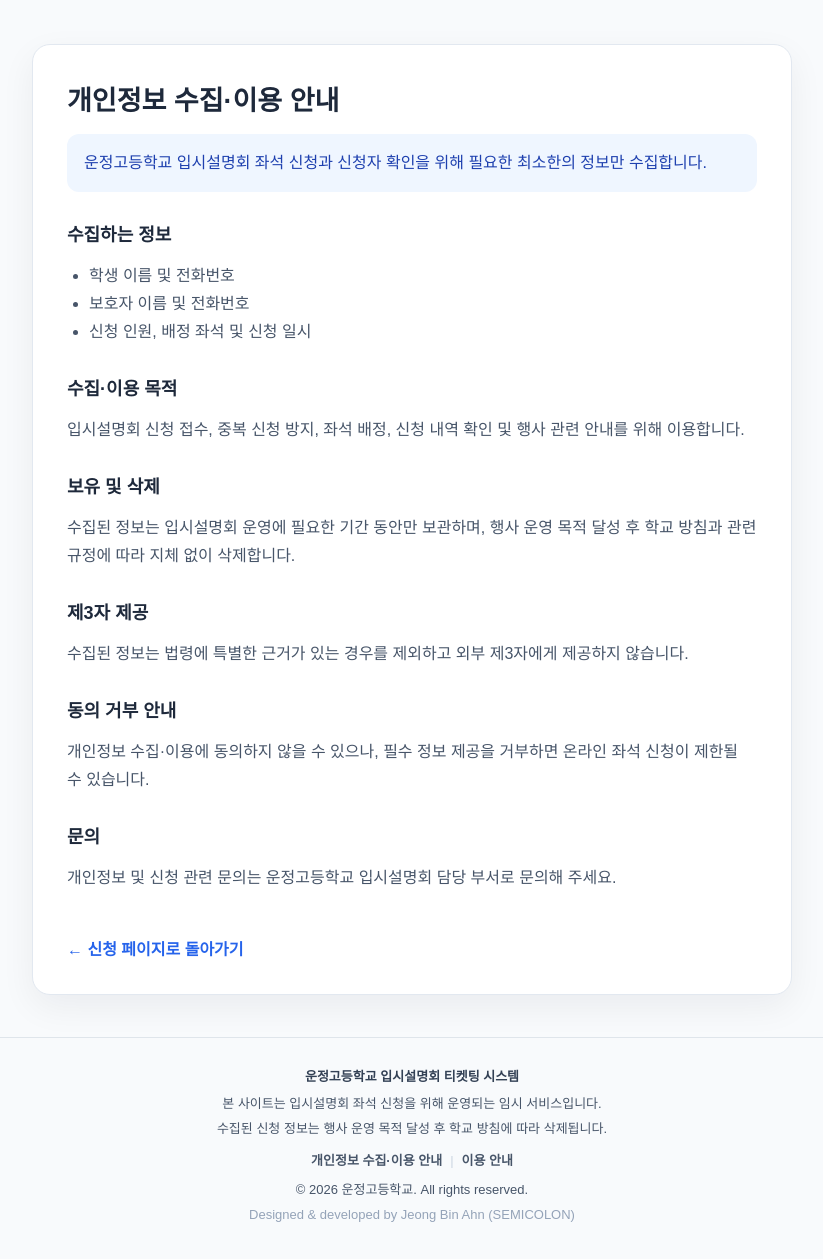
After one commit to jeongbin-0509/UJHSTicketing, a Flask app: page /privacy in a window 1280 px wide. The commit adds this page. Shown: the whole page, without its empty margins (228-1051 px from the left). Run offline with Flask 3, Linux system fonts and the light colour scheme; parts of the project's set-up code (start-up, migrations or seed data) failed here and were passed over; some libraries are stand-ins or nearby versions.

Commit message:
사이트 하단과 개인정보 이용 안내 추가

```diff
--- /dev/null
+++ b/templates/_footer.html
@@ -0,0 +1,20 @@
+<style>
+  .site-footer { width: 100%; margin-top: 42px; padding: 28px 18px 32px; border-top: 1px solid rgba(148,163,184,.25); color: #64748b; font-size: 13px; line-height: 1.7; text-align: center; }
+  .site-footer__title { margin: 0 0 4px; color: #334155; font-weight: 700; }
+  .site-footer__text { margin: 2px 0; }
+  .site-footer__links { margin: 10px 0 7px; }
+  .site-footer__links a { color: #475569; font-weight: 600; text-decoration: none; }
+  .site-footer__links a:hover { color: #2563eb; text-decoration: underline; }
+  .site-footer__divider { margin: 0 8px; color: #cbd5e1; }
+  .site-footer__credit { margin: 2px 0 0; color: #94a3b8; }
+</style>
+<footer class="site-footer">
+  <p class="site-footer__title">운정고등학교 입시설명회 티켓팅 시스템</p>
+  <p class="site-footer__text">본 사이트는 입시설명회 좌석 신청을 위해 운영되는 임시 서비스입니다.</p>
+  <p class="site-footer__text">수집된 신청 정보는 행사 운영 목적 달성 후 학교 방침에 따라 삭제됩니다.</p>
+  <nav class="site-footer__links" aria-label="사이트 정책">
+    <a href="/privacy">개인정보 수집·이용 안내</a><span class="site-footer__divider" aria-hidden="true">|</span><a href="/notice">이용 안내</a>
+  </nav>
+  <p class="site-footer__text">© 2026 운정고등학교. All rights reserved.</p>
+  <p class="site-footer__credit">Designed &amp; developed by Jeong Bin Ahn (SEMICOLON)</p>
+</footer>
--- a/templates/apply.html
+++ b/templates/apply.html
@@ -641,5 +641,6 @@
 
 
     </script>
+    {% include "_footer.html" %}
   </body>
 </html>
--- a/templates/index.html
+++ b/templates/index.html
@@ -526,5 +526,6 @@
 </script>
 
 
+  {% include "_footer.html" %}
 </body>
 </html>
--- /dev/null
+++ b/templates/privacy.html
@@ -0,0 +1,30 @@
+<!doctype html>
+<html lang="ko">
+<head>
+  <meta charset="UTF-8"><meta name="viewport" content="width=device-width,initial-scale=1.0">
+  <title>개인정보 수집·이용 안내 | 운정고등학교</title>
+  <style>
+    *{box-sizing:border-box}body{margin:0;background:#f8fafc;color:#1e293b;font-family:Arial,"Noto Sans KR",sans-serif}main{width:min(760px,calc(100% - 32px));margin:44px auto 0;padding:34px;background:#fff;border:1px solid #e2e8f0;border-radius:18px;box-shadow:0 12px 35px rgba(15,23,42,.06)}h1{margin:0 0 12px;font-size:27px}h2{margin:28px 0 8px;font-size:18px}p,li{color:#475569;line-height:1.75}ul{padding-left:22px}.summary{padding:15px 17px;border-radius:12px;background:#eff6ff;color:#1e40af}.back{display:inline-block;margin-top:28px;color:#2563eb;font-weight:700;text-decoration:none}@media(max-width:600px){main{margin-top:20px;padding:24px 20px}h1{font-size:23px}}
+  </style>
+</head>
+<body>
+  <main>
+    <h1>개인정보 수집·이용 안내</h1>
+    <p class="summary">운정고등학교 입시설명회 좌석 신청과 신청자 확인을 위해 필요한 최소한의 정보만 수집합니다.</p>
+    <h2>수집하는 정보</h2>
+    <ul><li>학생 이름 및 전화번호</li><li>보호자 이름 및 전화번호</li><li>신청 인원, 배정 좌석 및 신청 일시</li></ul>
+    <h2>수집·이용 목적</h2>
+    <p>입시설명회 신청 접수, 중복 신청 방지, 좌석 배정, 신청 내역 확인 및 행사 관련 안내를 위해 이용합니다.</p>
+    <h2>보유 및 삭제</h2>
+    <p>수집된 정보는 입시설명회 운영에 필요한 기간 동안만 보관하며, 행사 운영 목적 달성 후 학교 방침과 관련 규정에 따라 지체 없이 삭제합니다.</p>
+    <h2>제3자 제공</h2>
+    <p>수집된 정보는 법령에 특별한 근거가 있는 경우를 제외하고 외부 제3자에게 제공하지 않습니다.</p>
+    <h2>동의 거부 안내</h2>
+    <p>개인정보 수집·이용에 동의하지 않을 수 있으나, 필수 정보 제공을 거부하면 온라인 좌석 신청이 제한될 수 있습니다.</p>
+    <h2>문의</h2>
+    <p>개인정보 및 신청 관련 문의는 운정고등학교 입시설명회 담당 부서로 문의해 주세요.</p>
+    <a class="back" href="/">← 신청 페이지로 돌아가기</a>
+  </main>
+  {% include "_footer.html" %}
+</body>
+</html>
--- a/templates/success.html
+++ b/templates/success.html
@@ -155,5 +155,6 @@
         location.replace("/");
       }
     </script>
+    {% include "_footer.html" %}
   </body>
 </html>
--- a/templates/waiting.html
+++ b/templates/waiting.html
@@ -262,5 +262,6 @@
 
       checkQueue();
     </script>
+    {% include "_footer.html" %}
   </body>
 </html>
```
Also changed, not shown: templates/notice.html (added, +27 -0 lines).
